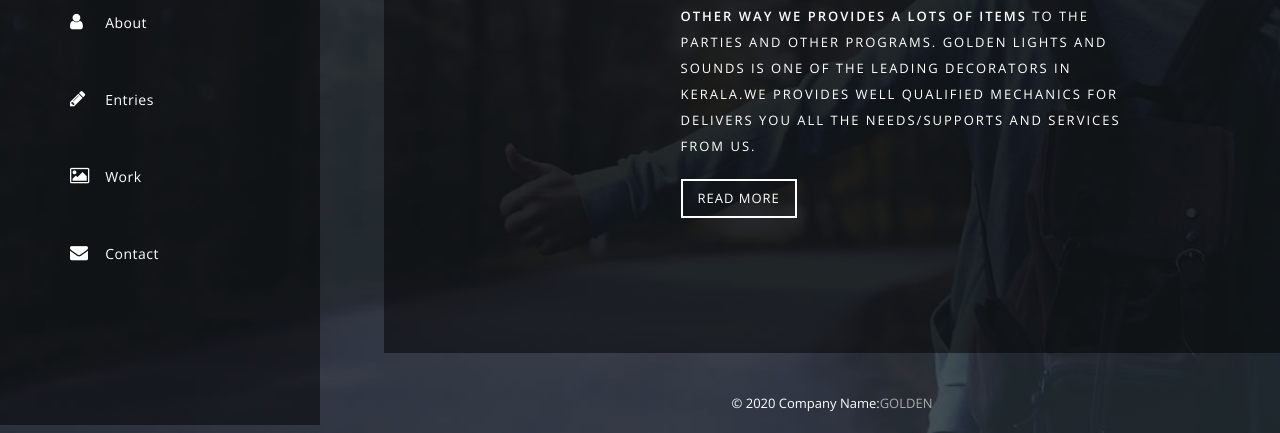
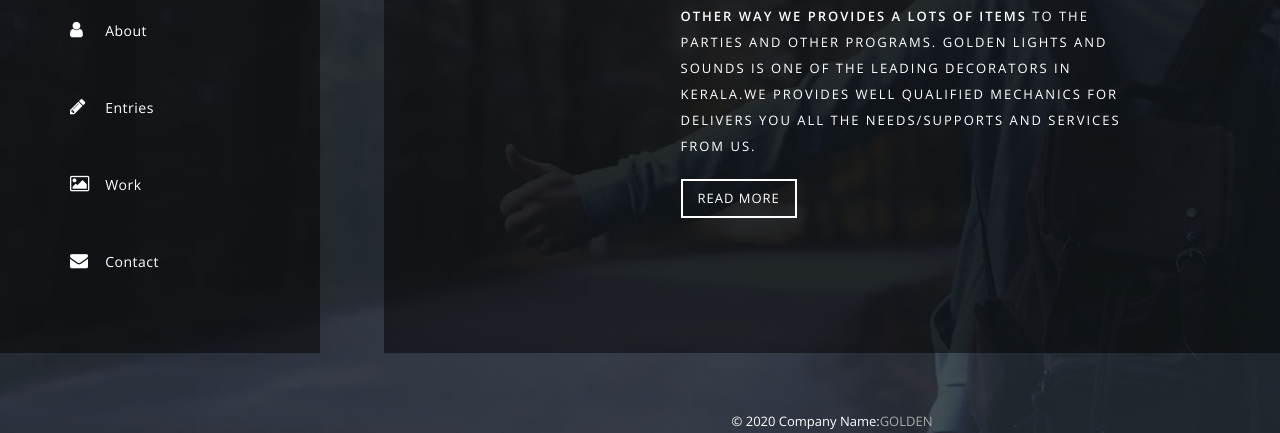
Before and after one commit to Alfeez1010/Golden.com, a plain HTML site: page index.html in a window 1280 px wide. Shown: the part 367-800 px from the top of the page. Drawn offline with nearby package versions, Linux system fonts and the light colour scheme.

Commit message:
Add files via upload

```diff
--- a/css/templatemo-main.css
+++ b/css/templatemo-main.css
@@ -171,13 +171,13 @@ body {
 }
 
 nav {
-	top: 9vh;
-    bottom: 13vh;
+	top: 10vh;
+    bottom: 20vh;
     text-align: center;
     background: rgba(0, 0, 0, 0.5);
     position: fixed;
     z-index: 100;
-    height: 90vh;
+    height: 80vh;
     left: 0;
     width: 25%;
     font-weight: 300;
@@ -742,7 +742,7 @@ nav a:hover::before {
 	text-align: center;
 	font-size: 13px;
 	color: #fff;
-	margin-bottom: 20px;
+	margin-bottom: 2px;
 }
 
 .footer .content p a {
```
